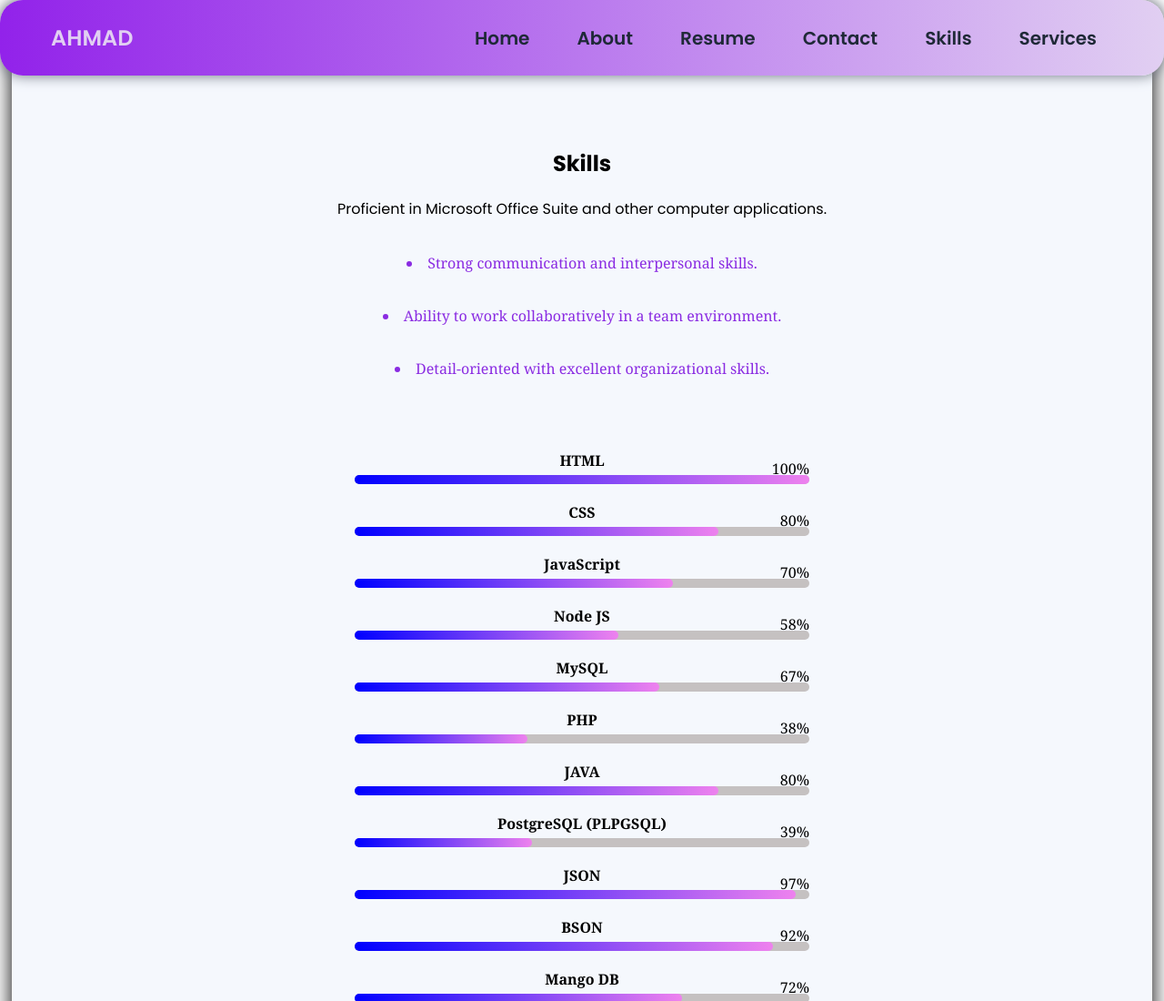
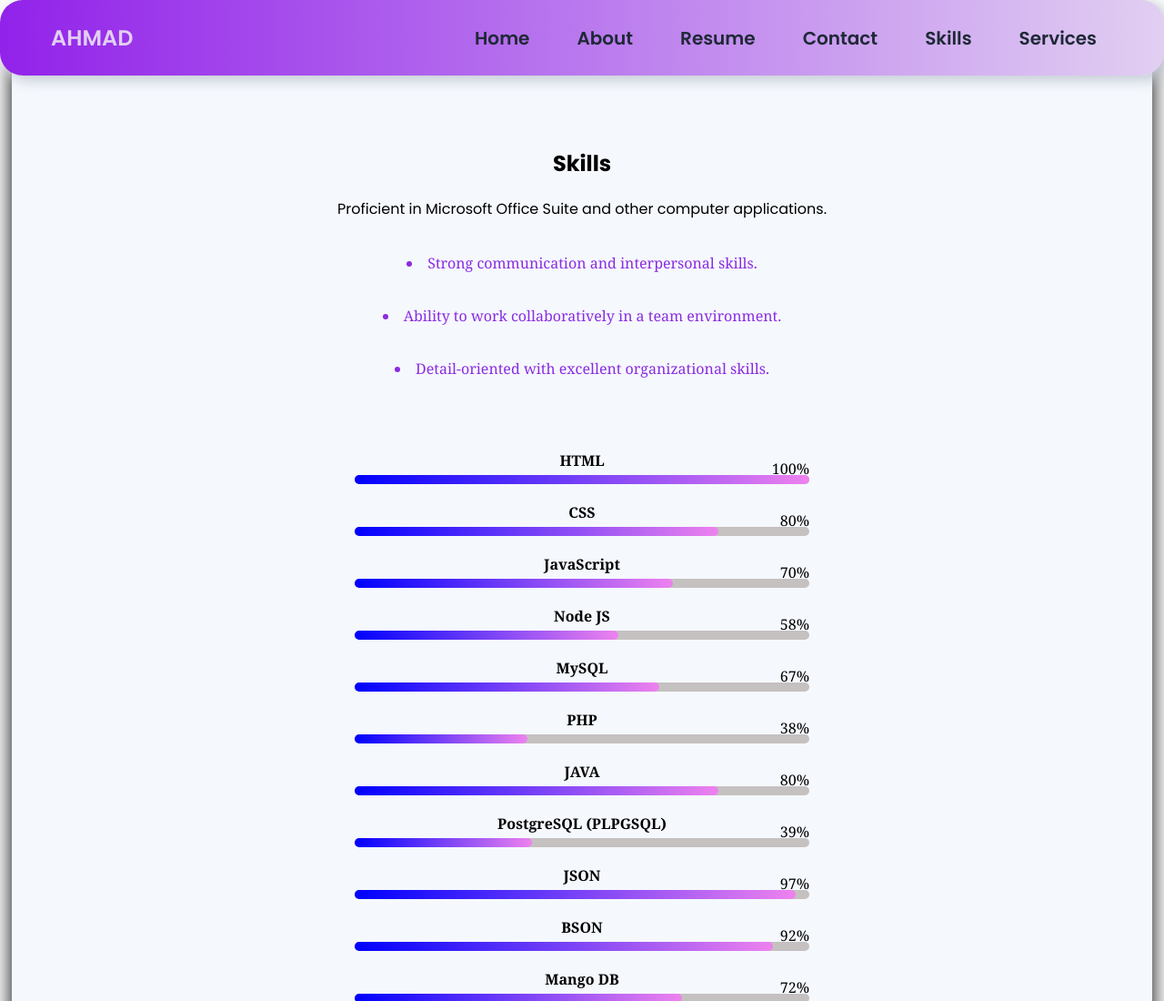
Before and after one commit to ahmadbamallee/ahmadee.com, a plain HTML site: page skills.html in a window 1280 px wide. Shown: the top 1100 px of the page at 91% size. Drawn offline with nearby package versions, Linux system fonts and the light colour scheme.

Commit message:
Update style.css

```diff
--- a/styles/style.css
+++ b/styles/style.css
@@ -7,6 +7,7 @@
   --text-dark: #1f2937;
   --text-light: #6b7280;
   --extra-light: #faf5ff;
+  --box-shadow: 5px 5px 15px #c1c8d3, -5px -5px 15px #ffffff;
   --max-width: 1200px;
 }
 
@@ -30,7 +31,7 @@ nav {
   top: 0;
   left: 0;
   background: linear-gradient(to left, #e1cff2, #9222ea);
-  box-shadow: #6b7280 0px 0px 15px;
+  box-shadow: var(--box-shadow);
   border-radius: 25px;
   z-index: 99;
 }
```
